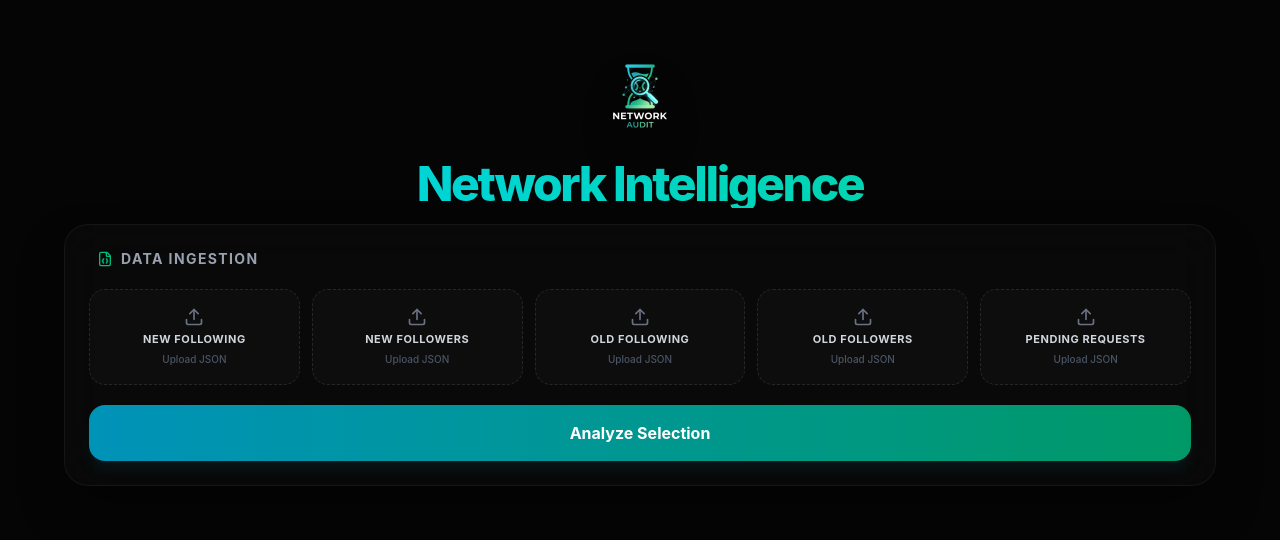
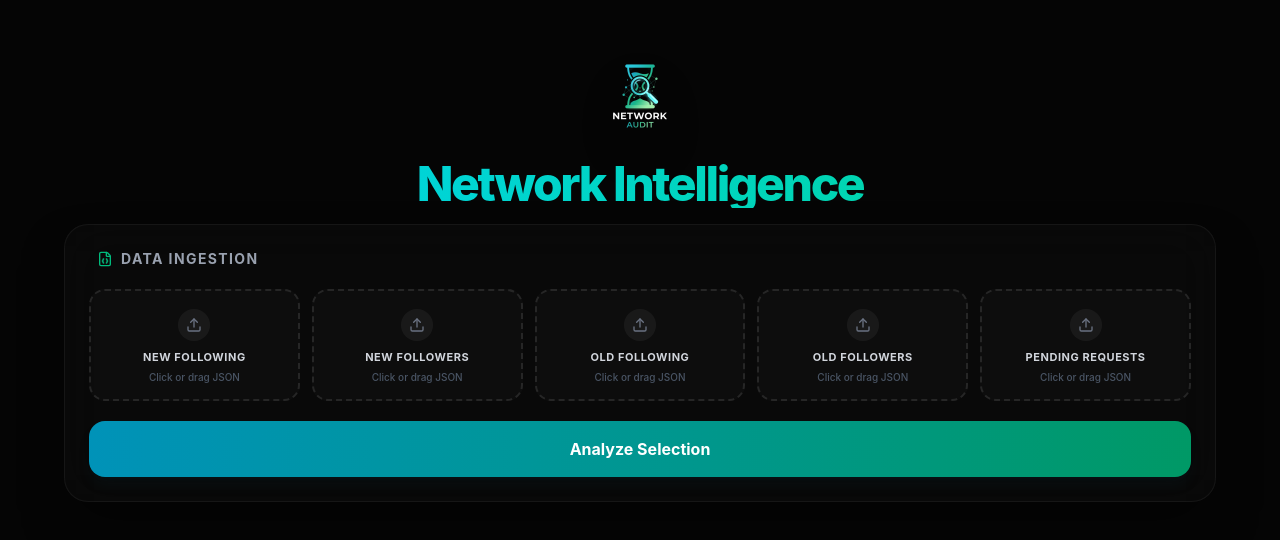
Before and after one commit to Escgot/network-audit, a React (Vite) app: page / in a window 1280 px wide. Shown: the top 540 px of the page. Built offline with nearby package versions, Linux system fonts and the light colour scheme.

Commit message:
add animations

```diff
--- a/src/App.jsx
+++ b/src/App.jsx
@@ -1,4 +1,4 @@
-import { useState } from 'react';
+import { useState, useMemo } from 'react';
 import { motion, AnimatePresence } from 'framer-motion';
 import {
   Upload, Search, Check, Copy, Clock, ArrowUpDown, ArrowRightLeft,
@@ -31,6 +31,10 @@ export default function App() {
   });
 
   const triggerToast = (msg) => { setToast(msg); setTimeout(() => setToast(null), 3000); };
+
+  const handleSetFile = (id, file) => {
+    setFiles(prev => ({ ...prev, [id]: file }));
+  };
 
   const cycleSort = (key) => {
     setSortConfig(prev => {
@@ -134,8 +138,19 @@ export default function App() {
 
   const hasActiveResults = results && Object.keys(results).length > 0;
 
+  const containerVariants = {
+    hidden: { opacity: 0 },
+    show: { opacity: 1, transition: { staggerChildren: 0.08 } },
+    exit: { opacity: 0, y: -10, transition: { duration: 0.2 } }
+  };
+
+  const itemVariants = {
+    hidden: { opacity: 0, y: 15 },
+    show: { opacity: 1, y: 0, transition: { duration: 0.4, ease: "easeOut" } }
+  };
+
   return (
-    <div className="min-h-screen bg-[#050505] text-white p-6 md:p-12 font-sans selection:bg-cyan-500/30 pb-24">
+    <div className="min-h-screen bg-[#050505] text-white p-6 md:p-12 font-sans selection:bg-cyan-500/30 pb-24 overflow-x-hidden">
       <AnimatePresence>
         {toast && (
           <motion.div initial={{ opacity: 0, y: -20 }} animate={{ opacity: 1, y: 0 }} exit={{ opacity: 0, y: -20 }} className="fixed top-5 right-5 bg-gradient-to-r from-cyan-600 to-emerald-600 px-6 py-3 rounded-2xl z-50 flex items-center gap-2 shadow-xl shadow-black/40 border border-white/10 font-medium">
@@ -146,15 +161,15 @@ export default function App() {
 
       <div className="max-w-6xl mx-auto space-y-8">
 
-        <div className="text-center space-y-4 mb-4">
-          <img src={AppLogo} alt="Network Audit Logo" className="mx-auto w-24 h-24 drop-shadow-2xl" />
+        <motion.div initial={{ opacity: 0 }} animate={{ opacity: 1 }} transition={{ duration: 0.5 }} className="text-center space-y-4 mb-4">
+          <img src={AppLogo} alt="Network Audit Logo" className="mx-auto w-24 h-24 drop-shadow-2xl select-none pointer-events-none" />
           <h1 className="text-4xl md:text-5xl font-extrabold tracking-tighter bg-gradient-to-r from-cyan-400 to-emerald-400 bg-clip-text text-transparent">
             Network Intelligence
           </h1>
-        </div>
+        </motion.div>
 
         {/* ALWAYS VISIBLE: Input Interface Matrix */}
-        <div className="bg-white/[0.02] p-6 rounded-3xl border border-white/5 shadow-2xl shadow-black/50 space-y-5 backdrop-blur-xl">
+        <motion.div initial={{ opacity: 0, y: 10 }} animate={{ opacity: 1, y: 0 }} className="bg-white/[0.02] p-6 rounded-3xl border border-white/5 shadow-2xl shadow-black/50 space-y-5 backdrop-blur-xl">
           <div className="flex justify-between items-center px-2">
             <h2 className="text-sm font-bold text-gray-400 tracking-widest uppercase flex items-center gap-2">
               <FileJson size={16} className="text-emerald-500" /> Data Ingestion
@@ -170,55 +185,70 @@ export default function App() {
               { id: 'oldFollowers', name: 'Old Followers' },
               { id: 'pending', name: 'Pending Requests' },
             ].map((fileConfig) => (
-              <label key={fileConfig.id} className={`group relative border border-dashed rounded-2xl p-3 transition-all duration-300 cursor-pointer text-center flex flex-col justify-center items-center h-24 ${files[fileConfig.id] ? 'bg-emerald-500/10 border-emerald-500/40 text-emerald-400' : 'bg-white/[0.02] border-white/10 hover:border-cyan-500/50 hover:bg-white/[0.04]'}`}>
-                <input type="file" className="hidden" onChange={(e) => setFiles(p => ({ ...p, [fileConfig.id]: e.target.files[0] }))} />
-                {files[fileConfig.id] ? <Check size={20} className="mb-1 text-emerald-400" /> : <Upload size={20} className="mb-1 text-gray-500 group-hover:text-cyan-400 transition-colors" />}
-                <span className="font-bold text-[11px] uppercase tracking-wider block text-gray-300 group-hover:text-cyan-300 transition-colors">{fileConfig.name}</span>
-                <span className="text-[10px] text-gray-600 truncate w-full mt-1 px-1 block font-medium">{files[fileConfig.id]?.name || 'Upload JSON'}</span>
-              </label>
+              <FileUploadZone
+                key={fileConfig.id}
+                id={fileConfig.id}
+                name={fileConfig.name}
+                file={files[fileConfig.id]}
+                setFile={handleSetFile}
+              />
             ))}
           </div>
-          <button onClick={handleProcess} disabled={isProcessing} className="w-full py-4 rounded-2xl bg-gradient-to-r from-cyan-600 to-emerald-600 font-bold hover:from-cyan-500 hover:to-emerald-500 shadow-lg shadow-cyan-900/20 transition-all active:scale-[0.99] disabled:opacity-50 flex items-center justify-center gap-2">
+          <button onClick={handleProcess} disabled={isProcessing} className="w-full py-4 rounded-2xl bg-gradient-to-r from-cyan-600 to-emerald-600 font-bold hover:from-cyan-500 hover:to-emerald-500 shadow-lg shadow-cyan-900/10 hover:shadow-cyan-500/20 hover:-translate-y-0.5 transition-all active:translate-y-0 active:scale-[0.99] disabled:opacity-50 disabled:pointer-events-none flex items-center justify-center gap-2">
             {isProcessing ? 'Compiling...' : (hasActiveResults ? <><ArrowRightLeft size={18} /> Update Analysis</> : 'Analyze Selection')}
           </button>
-        </div>
+        </motion.div>
 
         {/* Workspace Navigation & Results */}
         {hasActiveResults && (
           <div className="space-y-6">
-            <div className="flex flex-col md:flex-row md:items-center justify-between gap-4 bg-white/[0.02] p-2 rounded-2xl border border-white/5 sticky top-4 z-40 backdrop-blur-2xl shadow-xl shadow-black/40">
+            <motion.div initial={{ opacity: 0 }} animate={{ opacity: 1 }} className="flex flex-col md:flex-row md:items-center justify-between gap-4 bg-white/[0.02] p-2 rounded-2xl border border-white/5 sticky top-4 z-40 backdrop-blur-2xl shadow-xl shadow-black/40">
               <div className="flex p-1 bg-black/40 rounded-xl overflow-x-auto custom-scrollbar">
                 <NavTab id="core" icon={<Users size={16} />} label="Core Network" active={activeTab} set={setActiveTab} />
                 <NavTab id="history" icon={<History size={16} />} label="Time Machine" active={activeTab} set={setActiveTab} />
                 <NavTab id="pending" icon={<Send size={16} />} label="Outbound" active={activeTab} set={setActiveTab} />
               </div>
 
-              <div className="relative flex-1 max-w-sm shrink-0">
-                <Search className="absolute left-4 top-1/2 -translate-y-1/2 text-gray-500" size={16} />
-                <input type="text" placeholder="Filter current view..." value={searchTerm} onChange={(e) => setSearchTerm(e.target.value.toLowerCase())} className="w-full bg-white/5 border border-white/10 rounded-xl pl-10 pr-4 py-2.5 outline-none focus:border-cyan-500 text-sm transition-colors placeholder:text-gray-600 focus:bg-white/10" />
+              <div className="relative flex-1 max-w-sm shrink-0 group">
+                <Search className="absolute left-4 top-1/2 -translate-y-1/2 text-gray-500 group-focus-within:text-cyan-400 transition-colors" size={16} />
+                <input type="text" placeholder="Filter current view..." value={searchTerm} onChange={(e) => setSearchTerm(e.target.value.toLowerCase())} className="w-full bg-white/5 border border-white/10 rounded-xl pl-10 pr-4 py-2.5 outline-none focus:border-cyan-500/50 text-sm transition-all placeholder:text-gray-600 focus:bg-white/[0.08] focus:shadow-[0_0_20px_-5px_rgba(6,182,212,0.1)]" />
               </div>
-            </div>
+            </motion.div>
 
+            <AnimatePresence mode="wait">
               {activeTab === 'core' && (
-              <motion.div initial={{ opacity: 0, y: 10 }} animate={{ opacity: 1, y: 0 }} className="grid grid-cols-1 md:grid-cols-3 gap-6">
+                <motion.div key="core" variants={containerVariants} initial="hidden" animate="show" exit="exit" className="grid grid-cols-1 md:grid-cols-3 gap-6">
+                  <motion.div variants={itemVariants} className="h-full">
                     {results.notFollowingBack ? <StandardCard title="Not Following Back" icon={UserMinus} data={results.notFollowingBack.filter(u => u.username.includes(searchTerm))} sort={sortConfig.notFollowingBack} onSort={() => cycleSort('notFollowingBack')} color="rose" links={userLinks} /> : <EmptyState icon={UserMinus} title="No Core Data" message="Upload Current Following & Followers to view this metric." color="rose" />}
+                  </motion.div>
+                  <motion.div variants={itemVariants} className="h-full">
                     {results.fans ? <StandardCard title="Fans" icon={Star} data={results.fans.filter(u => u.username.includes(searchTerm))} sort={sortConfig.fans} onSort={() => cycleSort('fans')} color="cyan" links={userLinks} /> : <EmptyState icon={Star} title="No Core Data" message="Upload Current Following & Followers to view this metric." color="cyan" />}
+                  </motion.div>
+                  <motion.div variants={itemVariants} className="h-full">
                     {results.mutuals ? <StandardCard title="Mutuals" icon={UserCheck} data={results.mutuals.filter(u => u.username.includes(searchTerm))} sort={sortConfig.mutuals} onSort={() => cycleSort('mutuals')} color="emerald" links={userLinks} /> : <EmptyState icon={UserCheck} title="No Core Data" message="Upload Current Following & Followers to view this metric." color="emerald" />}
+                  </motion.div>
                 </motion.div>
               )}
 
               {activeTab === 'history' && (
-              <motion.div initial={{ opacity: 0, y: 10 }} animate={{ opacity: 1, y: 0 }} className="grid grid-cols-1 md:grid-cols-2 gap-6 max-w-4xl mx-auto">
+                <motion.div key="history" variants={containerVariants} initial="hidden" animate="show" exit="exit" className="grid grid-cols-1 md:grid-cols-2 gap-6 max-w-4xl mx-auto">
+                  <motion.div variants={itemVariants} className="h-full">
                     {results.stillConnected ? <StandardCard title="Still Connected" icon={LinkIcon} data={results.stillConnected.filter(u => u.username.includes(searchTerm))} sort={sortConfig.stillConnected} onSort={() => cycleSort('stillConnected')} color="teal" links={userLinks} /> : <EmptyState icon={LinkIcon} title="No Historical Data" message="Upload Old & Current files to track network stability." color="teal" />}
+                  </motion.div>
+                  <motion.div variants={itemVariants} className="h-full">
                     {results.disconnected ? <StandardCard title="Disconnected" icon={Unlink} data={results.disconnected.filter(u => u.username.includes(searchTerm))} sort={sortConfig.disconnected} onSort={() => cycleSort('disconnected')} color="orange" links={userLinks} /> : <EmptyState icon={Unlink} title="No Historical Data" message="Upload Old & Current files to track account drift." color="orange" />}
+                  </motion.div>
                 </motion.div>
               )}
 
               {activeTab === 'pending' && (
-              <motion.div initial={{ opacity: 0, y: 10 }} animate={{ opacity: 1, y: 0 }} className="max-w-2xl mx-auto">
+                <motion.div key="pending" variants={containerVariants} initial="hidden" animate="show" exit="exit" className="max-w-2xl mx-auto">
+                  <motion.div variants={itemVariants} className="h-full">
                     {results.pending ? <StandardCard title="Pending Requests" icon={Send} data={results.pending.filter(u => u.username.includes(searchTerm))} sort={sortConfig.pending} onSort={() => cycleSort('pending')} color="purple" links={userLinks} isPending={true} /> : <EmptyState icon={Send} title="No Outbound Data" message="Upload your Pending Requests JSON to view history." color="purple" />}
                   </motion.div>
+                </motion.div>
               )}
+            </AnimatePresence>
           </div>
         )}
       </div>
@@ -226,10 +256,114 @@ export default function App() {
   );
 }
 
+// --- NEW COMPONENT: Interactive File Upload Zone ---
+function FileUploadZone({ id, name, file, setFile }) {
+  const [isDragging, setIsDragging] = useState(false);
+
+  const handleDrag = (e) => {
+    e.preventDefault();
+    e.stopPropagation();
+    if (e.type === 'dragenter' || e.type === 'dragover') {
+      setIsDragging(true);
+    } else if (e.type === 'dragleave') {
+      setIsDragging(false);
+    }
+  };
+
+  const handleDrop = (e) => {
+    e.preventDefault();
+    e.stopPropagation();
+    setIsDragging(false);
+    if (e.dataTransfer.files && e.dataTransfer.files[0]) {
+      setFile(id, e.dataTransfer.files[0]);
+    }
+  };
+
+  const handleChange = (e) => {
+    if (e.target.files && e.target.files[0]) {
+      setFile(id, e.target.files[0]);
+    }
+  };
+
+  return (
+    <div
+      onDragEnter={handleDrag}
+      onDragLeave={handleDrag}
+      onDragOver={handleDrag}
+      onDrop={handleDrop}
+      className={`relative border-2 border-dashed rounded-2xl p-3 transition-all duration-300 ease-out flex flex-col justify-center items-center h-28 overflow-hidden group ${isDragging
+        ? 'border-cyan-400 bg-cyan-500/10 scale-[1.02] z-10 shadow-[0_0_30px_-5px_rgba(6,182,212,0.3)]'
+        : file
+          ? 'border-emerald-500/50 bg-emerald-500/10 hover:bg-emerald-500/15'
+          : 'border-white/10 bg-white/[0.02] hover:border-cyan-500/30 hover:bg-white/[0.04]'
+        }`}
+    >
+      {/* Invisible actual file input */}
+      <input
+        type="file"
+        accept=".json"
+        className="absolute inset-0 w-full h-full opacity-0 cursor-pointer z-20"
+        onChange={handleChange}
+      />
+
+      <div className="relative z-10 flex flex-col items-center justify-center">
+        <div className="h-10 flex items-center justify-center mb-1">
+          <AnimatePresence mode="wait">
+            {file ? (
+              <motion.div
+                key="check"
+                initial={{ scale: 0, opacity: 0, rotate: -45 }}
+                animate={{ scale: 1, opacity: 1, rotate: 0 }}
+                exit={{ scale: 0, opacity: 0 }}
+                transition={{ type: "spring", stiffness: 300, damping: 20 }}
+                className="w-8 h-8 bg-emerald-500/20 rounded-full flex items-center justify-center border border-emerald-500/30"
+              >
+                <Check size={16} className="text-emerald-400" />
+              </motion.div>
+            ) : (
+              <motion.div
+                key="upload"
+                initial={{ scale: 0.8, opacity: 0 }}
+                animate={{ scale: 1, opacity: 1 }}
+                exit={{ scale: 0.8, opacity: 0 }}
+                className={`w-8 h-8 rounded-full flex items-center justify-center transition-colors duration-300 ${isDragging ? 'bg-cyan-500/20 text-cyan-400' : 'bg-white/5 text-gray-500 group-hover:text-cyan-400 group-hover:bg-cyan-500/10'}`}
+              >
+                <motion.div animate={isDragging ? { y: [-2, 2, -2] } : {}} transition={{ repeat: Infinity, duration: 1, ease: "easeInOut" }}>
+                  <Upload size={16} />
+                </motion.div>
+              </motion.div>
+            )}
+          </AnimatePresence>
+        </div>
+
+        <span className={`font-bold text-[11px] uppercase tracking-wider block text-center transition-colors duration-300 ${file ? 'text-emerald-400' : isDragging ? 'text-cyan-300' : 'text-gray-300 group-hover:text-cyan-300'}`}>
+          {name}
+        </span>
+        <span className={`text-[10px] truncate w-full mt-1 px-2 text-center block font-medium transition-colors ${file ? 'text-emerald-500' : 'text-gray-600 group-hover:text-gray-400'}`}>
+          {file ? file.name : (isDragging ? 'Drop it here!' : 'Click or drag JSON')}
+        </span>
+      </div>
+
+      {/* Success ripple effect */}
+      {file && (
+        <motion.div
+          initial={{ scale: 0, opacity: 0.5 }}
+          animate={{ scale: 4, opacity: 0 }}
+          transition={{ duration: 0.8, ease: "easeOut" }}
+          className="absolute inset-0 bg-emerald-500 rounded-full z-0 origin-center pointer-events-none"
+        />
+      )}
+    </div>
+  );
+}
+
 function NavTab({ id, icon, label, active, set }) {
   const isActive = active === id;
   return (
-    <button onClick={() => set(id)} className={`flex items-center gap-2 px-5 py-2.5 rounded-lg text-sm font-bold transition-all whitespace-nowrap ${isActive ? 'bg-white/10 text-white shadow-sm' : 'text-gray-500 hover:text-gray-300 hover:bg-white/5'}`}>
+    <button onClick={() => set(id)} className={`relative flex items-center gap-2 px-5 py-2.5 rounded-lg text-sm font-bold transition-colors whitespace-nowrap z-10 ${isActive ? 'text-white' : 'text-gray-500 hover:text-gray-300'}`}>
+      {isActive && (
+        <motion.div layoutId="activeTabIndicator" className="absolute inset-0 bg-white/10 rounded-lg -z-10" transition={{ type: "tween", ease: "easeInOut", duration: 0.2 }} />
+      )}
       {icon} <span>{label}</span>
     </button>
   );
@@ -258,28 +392,30 @@ function EmptyState({ icon: Icon, title, message, color }) {
 
 function StandardCard({ title, icon: Icon, data, sort, onSort, color, links, isPending }) {
   const styles = {
-    rose: "bg-rose-500/[0.03] text-rose-400 border-rose-500/20 hover:border-rose-500/40 hover:shadow-rose-900/10",
-    cyan: "bg-cyan-500/[0.03] text-cyan-400 border-cyan-500/20 hover:border-cyan-500/40 hover:shadow-cyan-900/10",
-    emerald: "bg-emerald-500/[0.03] text-emerald-400 border-emerald-500/20 hover:border-emerald-500/40 hover:shadow-emerald-900/10",
-    teal: "bg-teal-500/[0.03] text-teal-400 border-teal-500/20 hover:border-teal-500/40 hover:shadow-teal-900/10",
-    orange: "bg-orange-500/[0.03] text-orange-400 border-orange-500/20 hover:border-orange-500/40 hover:shadow-orange-900/10",
-    purple: "bg-purple-500/[0.03] text-purple-400 border-purple-500/20 hover:border-purple-500/40 hover:shadow-purple-900/10"
+    rose: "bg-rose-500/[0.02] text-rose-400 border-rose-500/10 hover:border-rose-500/30 hover:shadow-[0_0_30px_-5px_rgba(244,63,94,0.12)]",
+    cyan: "bg-cyan-500/[0.02] text-cyan-400 border-cyan-500/10 hover:border-cyan-500/30 hover:shadow-[0_0_30px_-5px_rgba(6,182,212,0.12)]",
+    emerald: "bg-emerald-500/[0.02] text-emerald-400 border-emerald-500/10 hover:border-emerald-500/30 hover:shadow-[0_0_30px_-5px_rgba(16,185,129,0.12)]",
+    teal: "bg-teal-500/[0.02] text-teal-400 border-teal-500/10 hover:border-teal-500/30 hover:shadow-[0_0_30px_-5px_rgba(20,184,166,0.12)]",
+    orange: "bg-orange-500/[0.02] text-orange-400 border-orange-500/10 hover:border-orange-500/30 hover:shadow-[0_0_30px_-5px_rgba(249,115,22,0.12)]",
+    purple: "bg-purple-500/[0.02] text-purple-400 border-purple-500/10 hover:border-purple-500/30 hover:shadow-[0_0_30px_-5px_rgba(168,85,247,0.12)]"
   };
 
   const getSortBadgeLabel = () => sort.type === 'alpha' ? (sort.dir === 'asc' ? 'A-Z' : 'Z-A') : (sort.dir === 'asc' ? 'Oldest' : 'Newest');
 
-  const sortedItems = [...data].sort((a, b) => {
+  const sortedItems = useMemo(() => {
+    return [...data].sort((a, b) => {
       if (sort.type === 'alpha') return sort.dir === 'asc' ? a.username.localeCompare(b.username) : b.username.localeCompare(a.username);
       const stepA = a.daysAgo !== undefined ? a.daysAgo : a.fileIndex;
       const stepB = b.daysAgo !== undefined ? b.daysAgo : b.fileIndex;
       return sort.dir === 'asc' ? stepB - stepA : stepA - stepB;
     });
+  }, [data, sort]);
 
   return (
-    <div className={`border rounded-3xl p-5 h-[500px] flex flex-col transition-all duration-500 shadow-xl hover:-translate-y-1 ${styles[color]}`}>
+    <div className={`border rounded-3xl p-5 h-[500px] flex flex-col transition-all duration-300 ease-out hover:-translate-y-1 ${styles[color]}`}>
       <div className="mb-5 flex items-center justify-between pb-4 border-b border-white/5">
         <div className="flex items-center gap-3">
-          <div className={`p-2 rounded-xl bg-white/5 shadow-inner`}>
+          <div className="p-2 rounded-xl bg-white/5 shadow-inner transition-transform duration-300 group-hover:scale-105">
             <Icon size={18} />
           </div>
           <div>
@@ -287,15 +423,15 @@ function StandardCard({ title, icon: Icon, data, sort, onSort, color, links, isP
             <span className="text-[11px] font-semibold text-gray-500 tracking-wider uppercase mt-1 block">{data.length} Accounts</span>
           </div>
         </div>
-        <button onClick={onSort} className="flex items-center gap-1.5 bg-white/5 hover:bg-white/10 px-3 py-1.5 rounded-xl transition-all text-[10px] font-bold tracking-wider uppercase text-white shadow-inner active:scale-95">
+        <button onClick={onSort} className="flex items-center gap-1.5 bg-white/5 hover:bg-white/10 active:scale-95 px-3 py-1.5 rounded-xl transition-all text-[10px] font-bold tracking-wider uppercase text-white shadow-inner border border-white/[0.02] hover:border-white/10">
           <span>{getSortBadgeLabel()}</span><ArrowUpDown size={12} className="opacity-60" />
         </button>
       </div>
 
       <div className="flex-1 overflow-y-auto pr-2 space-y-1.5 custom-scrollbar">
         {sortedItems.map((item) => (
-          <div key={item.username} className="flex justify-between items-center bg-black/20 hover:bg-white/[0.08] p-3.5 rounded-xl transition-all duration-200 group border border-white/[0.02]">
-            <a href={links[item.username] || `https://instagram.com/${item.username}`} target="_blank" rel="noopener noreferrer" className="text-sm font-medium tracking-tight text-gray-300 group-hover:text-white transition-colors truncate max-w-[70%]">
+          <div key={item.username} className="flex justify-between items-center bg-black/20 hover:bg-white/[0.04] p-3.5 rounded-xl border border-white/[0.01] hover:border-white/5 transition-all duration-200 ease-out group">
+            <a href={links[item.username] || `https://instagram.com/${item.username}`} target="_blank" rel="noopener noreferrer" className="text-sm font-medium tracking-tight text-gray-400 group-hover:text-white group-hover:translate-x-1 transform transition-all duration-200 truncate max-w-[70%]">
               @{item.username}
             </a>
             {isPending ? (
@@ -303,13 +439,18 @@ function StandardCard({ title, icon: Icon, data, sort, onSort, color, links, isP
                 <Clock size={10} /> {item.daysAgo}d
               </div>
             ) : (
-              <button onClick={() => navigator.clipboard.writeText(item.username)} className="opacity-0 group-hover:opacity-100 p-1.5 bg-white/10 hover:bg-white/20 rounded-lg text-gray-300 hover:text-white transition-all shadow-sm">
+              <button onClick={() => navigator.clipboard.writeText(item.username)} className="opacity-0 group-hover:opacity-100 p-1.5 bg-white/5 hover:bg-white/10 active:scale-90 rounded-lg text-gray-400 hover:text-white transition-all shadow-sm border border-white/5">
                 <Copy size={13} />
               </button>
             )}
           </div>
         ))}
-        {data.length === 0 && <div className="h-full flex flex-col items-center justify-center text-center p-6 opacity-30"><span className="text-sm font-medium text-white">List is empty</span></div>}
+
+        {data.length === 0 && (
+          <div className="h-full flex flex-col items-center justify-center text-center p-6 opacity-30">
+            <span className="text-sm font-medium text-white">List is empty</span>
+          </div>
+        )}
       </div>
     </div>
   );
```
Lines whose indentation alone changed are shown as unchanged.
